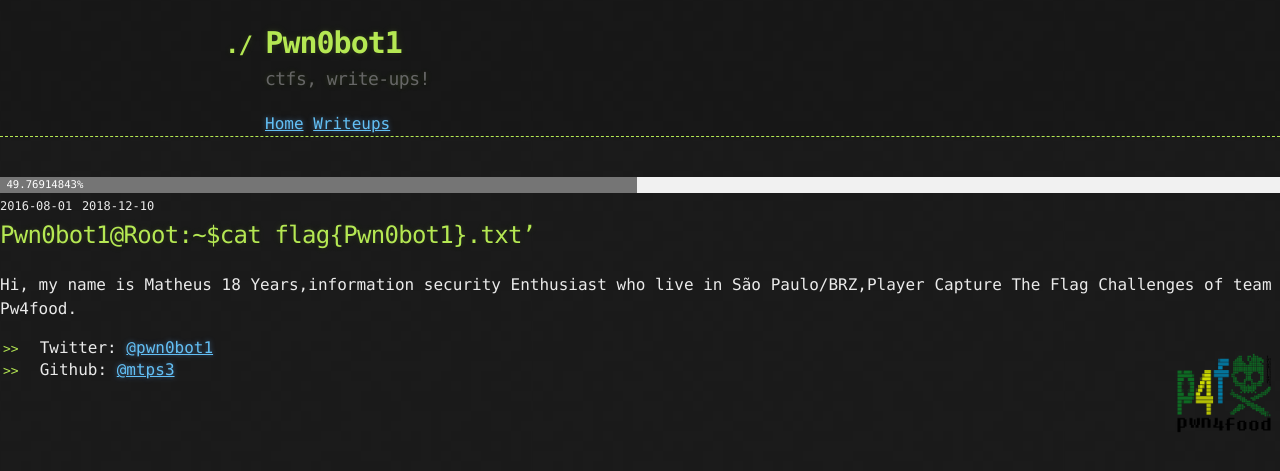
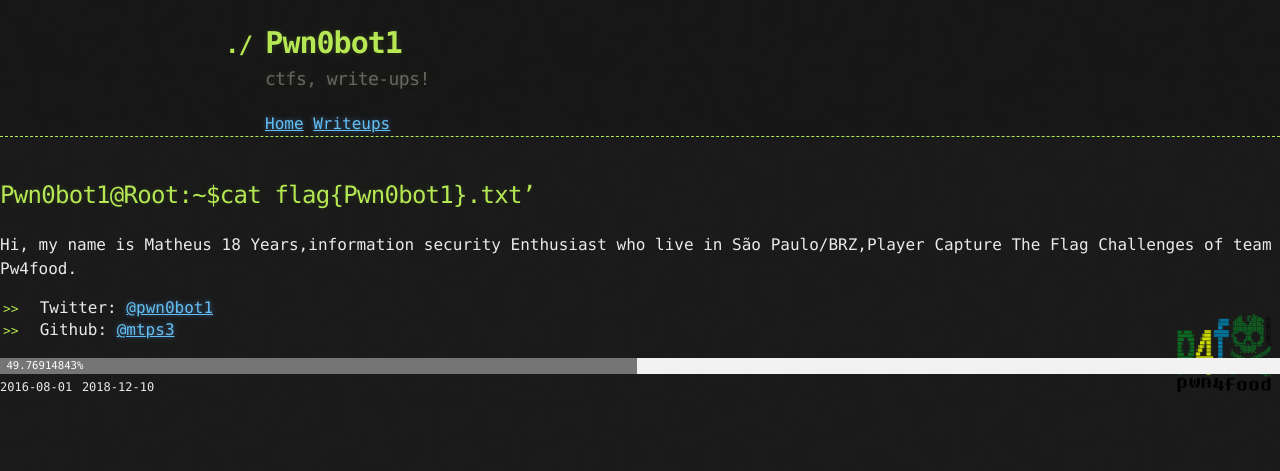
Before and after one commit to mtps3/Mtps3.github.io, a Jekyll site: the page built from index.md, in a window 1280 px wide. Shown: the top 471 px of the page. Built offline with Jekyll 4.4.1, drawn with Linux system fonts in a browser that asks for light colours.

Commit message:
Update mainpage.html

```diff
--- a/_layouts/mainpage.html
+++ b/_layouts/mainpage.html
@@ -10,7 +10,11 @@ layout: default
     <link href="/css/mtps3.css" rel="stylesheet" type="text/css">
 </head>
 <body>
+                           <div class="post">
 
+                                <article class="post-content">
+                                        {{ content }}
+                                             </article>
                             <div class="progress-container">
                                 <div class="progressbar" id="progress-conscription" style="width:100.94710659352%; font-size:8pt; font-family:Consolas; color:white; line-height:15px;">&nbsp;100.94710659%</div>
                             </div>
@@ -33,10 +37,3 @@ layout: default
         if(new Date() >= exit_date) { document.getElementById("Bachelor").style.display = 'none'; }else{ progress_check(); }
     </script>
 </html>
-
-
-<div class="post">
-
-  <article class="post-content">
-  {{ content }}
-  </article>
```
